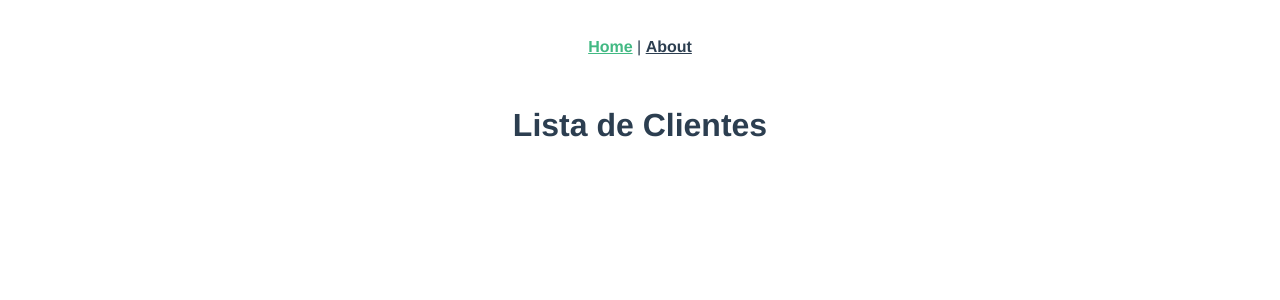
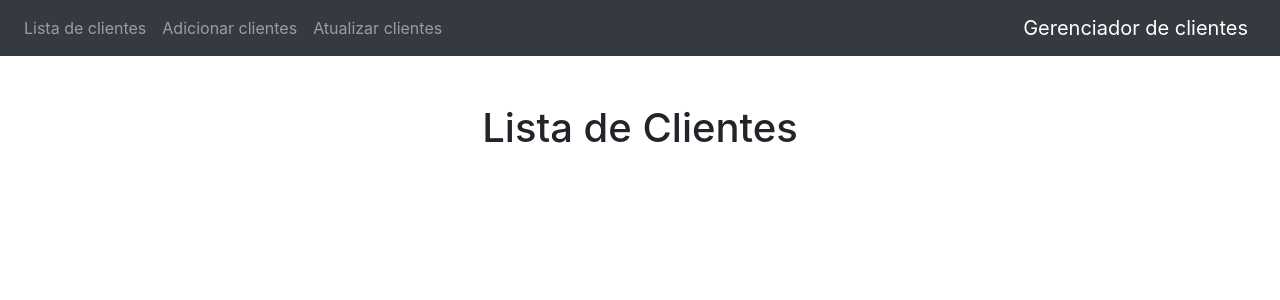
Before and after one commit to FelipeSoller/client-manager-frontend-vue, a Vue app: page / in a window 1280 px wide. Shown: the top 300 px of the page. Built offline with nearby package versions, Linux system fonts and the light colour scheme.

Commit message:
feat: Adiciona NavBar com link das páginas

```diff
--- a/src/App.vue
+++ b/src/App.vue
@@ -1,32 +1,21 @@
 <template>
-  <div id="app">
-    <div id="nav">
-      <router-link to="/">Home</router-link> |
-      <router-link to="/about">About</router-link>
+  <div>
+    <nav class="navbar navbar-expand-sm bg-dark navbar-dark">
+        <a class="navbar-brand order-md-last">Gerenciador de clientes</a>
+        <ul class="navbar-nav mr-auto">
+          <li class="nav-item">
+            <router-link class="nav-link" to='/'>Lista de clientes</router-link>
+          </li>
+          <li class="nav-item">
+            <router-link class="nav-link" to='/client-create'>Adicionar clientes</router-link>
+          </li>
+          <li class="nav-item">
+            <router-link class="nav-link" to='/client-update'>Atualizar clientes</router-link>
+          </li>
+        </ul>
+    </nav>
+    <div class="container mt-5">
+      <router-view/>
     </div>
-    <router-view/>
   </div>
 </template>
-
-<style>
-#app {
-  font-family: Avenir, Helvetica, Arial, sans-serif;
-  -webkit-font-smoothing: antialiased;
-  -moz-osx-font-smoothing: grayscale;
-  text-align: center;
-  color: #2c3e50;
-}
-
-#nav {
-  padding: 30px;
-}
-
-#nav a {
-  font-weight: bold;
-  color: #2c3e50;
-}
-
-#nav a.router-link-exact-active {
-  color: #42b983;
-}
-</style>
--- a/src/main.js
+++ b/src/main.js
@@ -1,6 +1,8 @@
 import Vue from 'vue';
 import App from './App.vue';
 import router from './router';
+
+import 'bootstrap/dist/css/bootstrap.min.css';
 
 Vue.config.productionTip = false;
 
--- a/src/views/About.vue
+++ /dev/null
@@ -1,5 +0,0 @@
-<template>
-  <div class="about">
-    <h1>This is an about page</h1>
-  </div>
-</template>
```
Also changed, not shown: src/views/Home.vue (deleted, +0 -18 lines).
